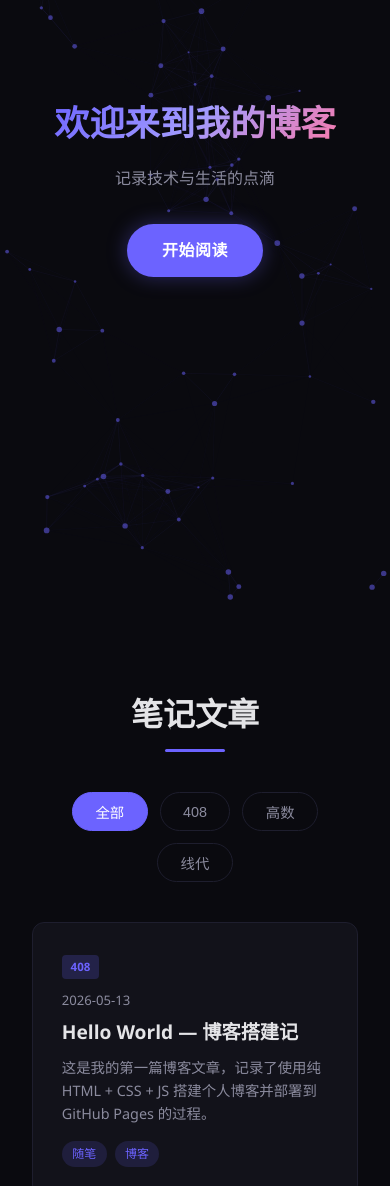
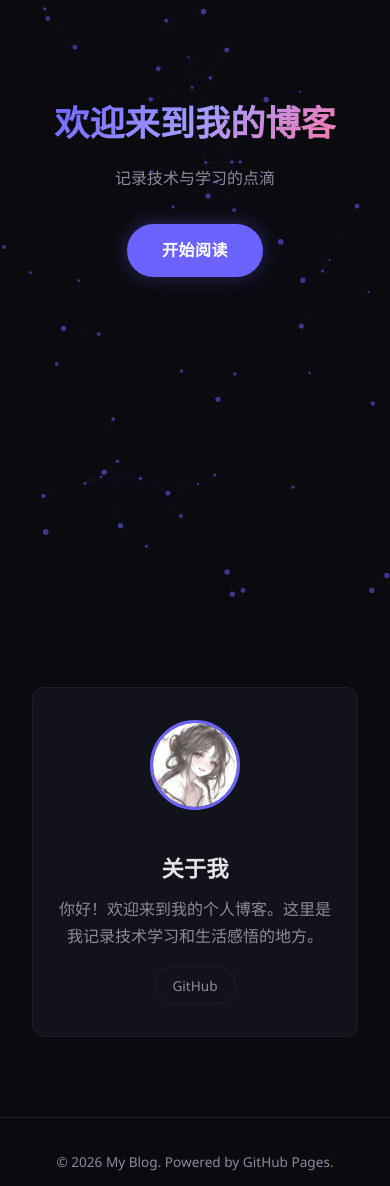
Before and after one commit to yeyuqiu123/yeyuqiu123.github.io, a plain HTML site: page index.html in a window 390 px wide. Shown: the part 237-1423 px from the top of the page. Drawn offline with nearby package versions, Linux system fonts and the light colour scheme; animation ran at ten frames a second.

Commit message:
feat: separate posts page, redesign about section
- Split index.html: only Hero + About (horizontal layout)
- New posts.html: dedicated page with category tabs
- About section: avatar left, text right (stacks on mobile)
- Split JS: nav.js for navigation, posts.js for article logic
- Remove old app.js

Co-Authored-By: Claude Opus 4.7 <noreply@anthropic.com>

```diff
--- a/css/style.css
+++ b/css/style.css
@@ -200,7 +200,8 @@ a:hover { color: #a29bfe; }
 .posts-section {
   position: relative;
   z-index: 1;
-  padding: 5rem 2rem;
+  padding: 8rem 2rem 5rem;
+  min-height: 100vh;
 }
 
 /* 分类标签 */
@@ -321,41 +322,53 @@ a:hover { color: #a29bfe; }
 }
 
 .about-card {
-  max-width: 600px;
+  max-width: 700px;
   margin: 0 auto;
-  text-align: center;
+  display: flex;
+  align-items: center;
+  gap: 2.5rem;
   background: var(--bg-card);
   border: 1px solid var(--border);
   border-radius: var(--radius);
-  padding: 3rem 2rem;
+  padding: 2.5rem 3rem;
 }
 
 .about-avatar {
-  display: block;
-  width: 100px;
-  height: 100px;
+  flex-shrink: 0;
+  width: 120px;
+  height: 120px;
   border-radius: 50%;
   object-fit: cover;
-  margin: 0 auto 1.5rem;
+  border: 3px solid var(--accent);
 }
 
-.about-card p {
+.about-info {
+  flex: 1;
+}
+
+.about-name {
+  font-size: 1.4rem;
+  font-weight: 700;
+  margin-bottom: .5rem;
+}
+
+.about-desc {
   color: var(--fg-muted);
-  margin-bottom: 1.5rem;
+  margin-bottom: 1rem;
+  line-height: 1.7;
 }
 
 .about-links {
   display: flex;
-  justify-content: center;
-  gap: 1rem;
+  gap: .75rem;
 }
 
 .about-link {
-  padding: .5rem 1.2rem;
+  padding: .4rem 1.1rem;
   border: 1px solid var(--border);
   border-radius: 50px;
   color: var(--fg-muted);
-  font-size: .9rem;
+  font-size: .85rem;
   transition: var(--transition);
 }
 
@@ -519,6 +532,21 @@ a:hover { color: #a29bfe; }
     grid-template-columns: 1fr;
   }
 
+  .about-card {
+    flex-direction: column;
+    text-align: center;
+    padding: 2rem 1.5rem;
+  }
+
+  .about-avatar {
+    width: 90px;
+    height: 90px;
+  }
+
+  .about-links {
+    justify-content: center;
+  }
+
   .modal {
     padding: 1.5rem;
   }
--- a/index.html
+++ b/index.html
@@ -5,13 +5,10 @@
   <meta name="viewport" content="width=device-width, initial-scale=1.0">
   <title>我的博客</title>
   <link rel="stylesheet" href="css/style.css">
-  <link rel="stylesheet" href="https://cdnjs.cloudflare.com/ajax/libs/highlight.js/11.9.0/styles/github-dark.min.css">
 </head>
 <body>
-  <!-- 粒子背景 -->
   <canvas id="particles"></canvas>
 
-  <!-- 导航栏 -->
   <nav class="navbar" id="navbar">
     <div class="nav-brand">
       <a href="index.html">My Blog</a>
@@ -20,63 +17,38 @@
       <span></span><span></span><span></span>
     </button>
     <ul class="nav-links" id="navLinks">
-      <li><a href="#home" class="active">首页</a></li>
-      <li><a href="#posts">文章</a></li>
+      <li><a href="index.html" class="active">首页</a></li>
+      <li><a href="posts.html">笔记</a></li>
       <li><a href="#about">关于</a></li>
     </ul>
   </nav>
 
-  <!-- Hero 区域 -->
   <section class="hero" id="home">
     <div class="hero-content">
       <h1 class="hero-title">欢迎来到我的博客</h1>
-      <p class="hero-subtitle">记录技术与生活的点滴</p>
-      <a href="#posts" class="hero-btn">开始阅读</a>
+      <p class="hero-subtitle">记录技术与学习的点滴</p>
+      <a href="posts.html" class="hero-btn">开始阅读</a>
     </div>
   </section>
 
-  <!-- 文章列表 -->
-  <section class="posts-section" id="posts">
-    <h2 class="section-title">笔记文章</h2>
-    <div class="category-tabs" id="categoryTabs">
-      <button class="cat-tab active" data-cat="all">全部</button>
-      <button class="cat-tab" data-cat="408">408</button>
-      <button class="cat-tab" data-cat="高数">高数</button>
-      <button class="cat-tab" data-cat="线代">线代</button>
-    </div>
-    <div class="posts-grid" id="postsGrid">
-      <!-- JS 动态加载 -->
-    </div>
-  </section>
-
-  <!-- 关于 -->
   <section class="about-section" id="about">
-    <h2 class="section-title">关于我</h2>
     <div class="about-card">
       <img class="about-avatar" src="img/image_download_1753791850708.jpg" alt="头像">
-      <p>你好！欢迎来到我的个人博客。这里是我记录技术学习和生活感悟的地方。</p>
-      <div class="about-links">
-        <a href="https://github.com/" target="_blank" class="about-link">GitHub</a>
+      <div class="about-info">
+        <h2 class="about-name">关于我</h2>
+        <p class="about-desc">你好！欢迎来到我的个人博客。这里是我记录技术学习和生活感悟的地方。</p>
+        <div class="about-links">
+          <a href="https://github.com/" target="_blank" class="about-link">GitHub</a>
+        </div>
       </div>
     </div>
   </section>
 
-  <!-- 页脚 -->
   <footer class="footer">
     <p>&copy; 2026 My Blog. Powered by GitHub Pages.</p>
   </footer>
 
-  <!-- 文章详情模态框 -->
-  <div class="modal-overlay" id="modalOverlay">
-    <div class="modal" id="modal">
-      <button class="modal-close" id="modalClose">&times;</button>
-      <article class="modal-body" id="modalBody"></article>
-    </div>
-  </div>
-
-  <script src="https://cdnjs.cloudflare.com/ajax/libs/marked/12.0.1/marked.min.js"></script>
-  <script src="https://cdnjs.cloudflare.com/ajax/libs/highlight.js/11.9.0/highlight.min.js"></script>
   <script src="js/particles.js"></script>
-  <script src="js/app.js"></script>
+  <script src="js/nav.js"></script>
 </body>
 </html>
--- /dev/null
+++ b/js/nav.js
@@ -0,0 +1,11 @@
+/* ===== 导航栏 ===== */
+const navToggle = document.getElementById("navToggle");
+const navLinks = document.getElementById("navLinks");
+
+navToggle.addEventListener("click", () => {
+  navLinks.classList.toggle("open");
+});
+
+navLinks.querySelectorAll("a").forEach((a) => {
+  a.addEventListener("click", () => navLinks.classList.remove("open"));
+});
--- a/js/app.js
+++ b/js/posts.js
@@ -56,35 +56,7 @@ const POSTS_INDEX = [
   },
 ];
 
-/* ===== 导航栏 ===== */
-const navToggle = document.getElementById("navToggle");
-const navLinks = document.getElementById("navLinks");
-
-navToggle.addEventListener("click", () => {
-  navLinks.classList.toggle("open");
-});
-
-// 点击链接后关闭移动菜单
-navLinks.querySelectorAll("a").forEach((a) => {
-  a.addEventListener("click", () => navLinks.classList.remove("open"));
-});
-
-// 滚动时导航栏高亮
-const sections = document.querySelectorAll("section[id]");
-window.addEventListener("scroll", () => {
-  const scrollY = window.scrollY + 100;
-  sections.forEach((sec) => {
-    const top = sec.offsetTop;
-    const height = sec.offsetHeight;
-    const id = sec.getAttribute("id");
-    const link = navLinks.querySelector(`a[href="#${id}"]`);
-    if (link) {
-      link.classList.toggle("active", scrollY >= top && scrollY < top + height);
-    }
-  });
-});
-
-/* ===== 滚动动画 (Intersection Observer) ===== */
+/* ===== 滚动动画 ===== */
 const observer = new IntersectionObserver(
   (entries) => {
     entries.forEach((e) => {
@@ -123,13 +95,11 @@ function renderPosts(cat) {
     postsGrid.appendChild(card);
   });
   document.querySelectorAll(".post-card").forEach((card) => observer.observe(card));
-  // 兜底：500ms 后强制显示所有卡片
   setTimeout(() => {
     document.querySelectorAll(".post-card:not(.visible)").forEach((card) => card.classList.add("visible"));
   }, 500);
 }
 
-// 分类切换
 categoryTabs.addEventListener("click", (e) => {
   const btn = e.target.closest(".cat-tab");
   if (!btn) return;
@@ -155,7 +125,6 @@ async function openPost(slug) {
   document.body.style.overflow = "hidden";
 
   if (type === "html") {
-    // HTML 文章：用 iframe 完整运行
     modalBody.innerHTML = "";
     const iframe = document.createElement("iframe");
     iframe.src = `posts/${slug}.html`;
@@ -170,14 +139,12 @@ async function openPost(slug) {
     return;
   }
 
-  // Markdown 文章
   try {
     const res = await fetch(`posts/${slug}.md`);
     if (!res.ok) throw new Error("文章未找到");
     const md = await res.text();
     modalBody.innerHTML = marked.parse(md);
 
-    // 执行文章中的 <script>（innerHTML 插入的 script 不会自动执行）
     modalBody.querySelectorAll("script").forEach((old) => {
       const fresh = document.createElement("script");
       if (old.src) {
@@ -188,7 +155,6 @@ async function openPost(slug) {
       old.replaceWith(fresh);
     });
 
-    // 代码高亮
     modalBody.querySelectorAll("pre code").forEach((block) => {
       hljs.highlightElement(block);
     });
@@ -200,7 +166,6 @@ async function openPost(slug) {
 function closeModal() {
   modalOverlay.classList.remove("open");
   document.body.style.overflow = "";
-  // 清理文章注入的 style/script 残留
   modalBody.innerHTML = "";
 }
 
```
Also changed, not shown: posts.html (added, +56 -0 lines).
